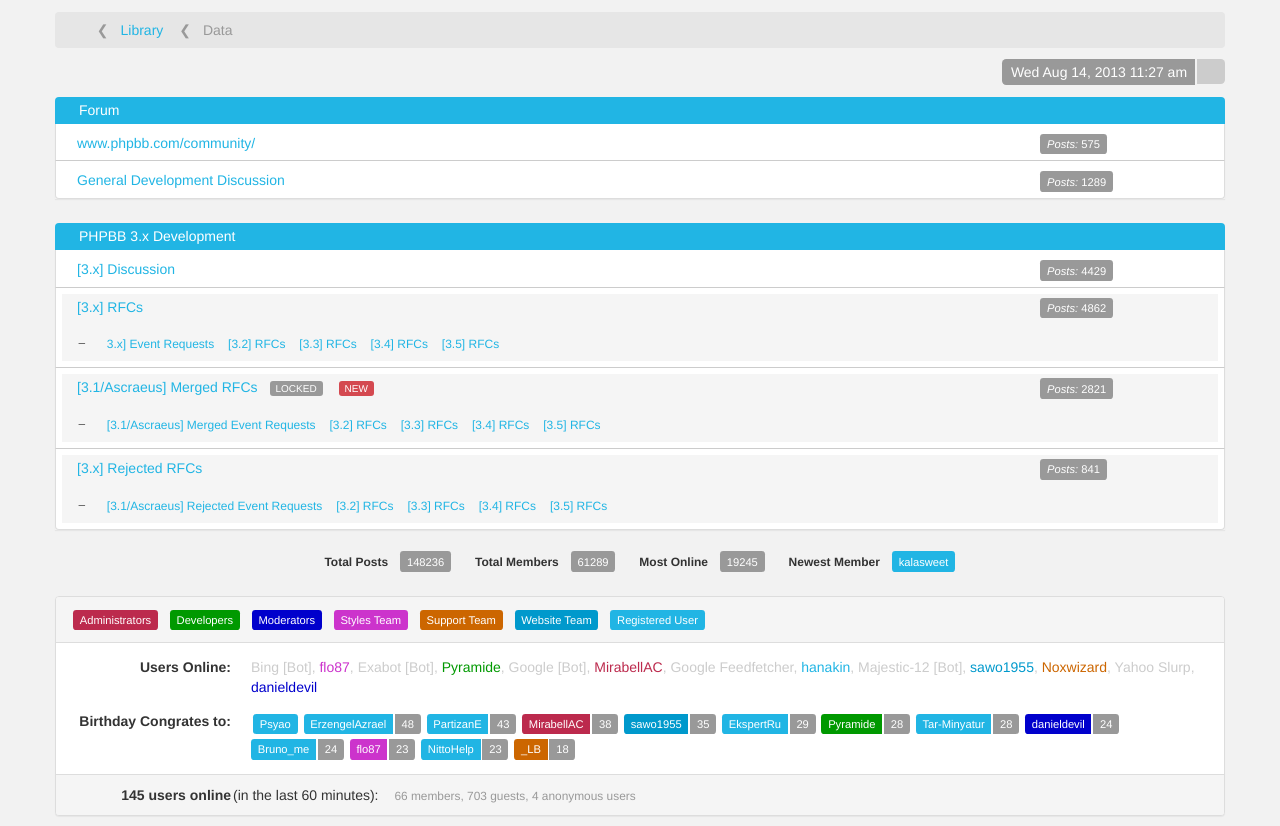
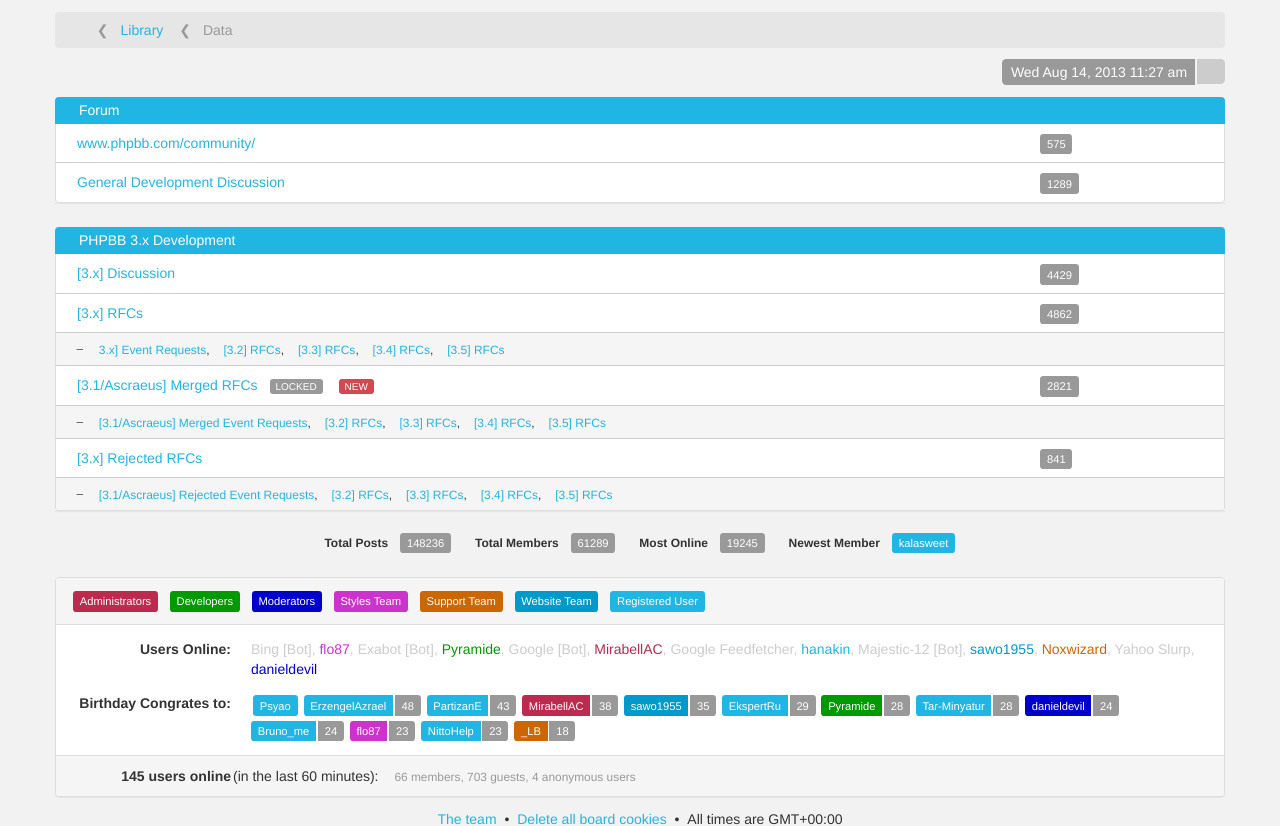
Before and after one commit to hanakin/ProMino, a PHP site: the page made by index.php in a window 1280 px wide. Shown: the part 62-888 px from the top of the page. Run offline with PHP 8.4, Linux system fonts and the light colour scheme; some libraries are stand-ins or nearby versions; some web fonts are replaced.

Commit message:
Re-render theme.css

```diff
--- a/assets/css/theme.css
+++ b/assets/css/theme.css
@@ -3,6 +3,9 @@
    Theme specific Content & alterations
    ==========================================================================
 */
+/*
+ * Label List
+ * --------------------------------------------------*/
 .label-list {
   display: inline-block;
   padding-left: 0;
@@ -70,7 +73,7 @@
 }
 .header > hgroup {
   padding: 7px 12px;
-  margin: 12px 0;
+  margin: 12px 0 0;
   background: #333333;
   border-radius: 6px;
 }
@@ -79,6 +82,11 @@
 }
 .header > hgroup a:hover .glyphicon {
   color: #ffffff;
+}
+@media (min-width: 768px) {
+  .header > hgroup {
+    margin-bottom: 12px;
+  }
 }
 .header-nav > ul {
   margin-top: 7px;
@@ -118,8 +126,10 @@
 .forums {
   margin-bottom: 0;
 }
-.forum {
-  padding-bottom: 24px;
+@media (min-width: 768px) {
+  .forum {
+    padding-bottom: 24px;
+  }
 }
 .forum-name {
   padding: 6px 24px;
@@ -140,7 +150,7 @@
   }
 }
 .forum-row {
-  padding: 6px;
+  padding: 6px 6px 8px;
   background: #ffffff;
   border-bottom: 1px solid #cccccc;
 }
@@ -150,6 +160,9 @@
 .forum-row .h5 {
   margin: 0;
 }
+.forum-row:last-of-type {
+  border-bottom: none;
+}
 .forum-row:hover {
   background: #e6e6e6;
 }
@@ -158,6 +171,9 @@
 }
 .forum-row:hover .forum-recent > a {
   color: #333333;
+}
+.forum:last-of-type .forum-row:last-of-type {
+  border-bottom: 1px solid #dddddd;
 }
 @media (min-width: 768px) {
   .forum-row {
@@ -180,7 +196,7 @@
 }
 .forum-icon {
   font-size: 14px;
-  padding-right: 12px;
+  padding-right: 6px;
 }
 .forum-title:before,
 .forum-title:after {
@@ -222,19 +238,13 @@
   color: #4f9fd0;
   background: #4f9fd0;
 }
-.forum-sub {
-  background: #f5f5f5;
-  padding-left: 1px;
-}
-.forum-sub .label {
-  color: #f5f5f5;
-}
 .forum-description {
   padding-top: 6px;
 }
 .forum-description.popover {
   max-width: 60%;
   left: 40%;
+  float: none;
 }
 .forum-description.popover.bottom {
   margin-top: 35px;
@@ -270,6 +280,17 @@
   padding-top: 4px;
   margin-bottom: 0;
 }
+.forum-recent dfn {
+  font: 0/0 a;
+  color: transparent;
+  text-shadow: none;
+  background-color: transparent;
+  border: 0;
+}
+.forum-recent dfn .glyphicon {
+  font-size: inherit;
+  color: inherit;
+}
 .forum-recent > a {
   color: #cccccc;
 }
@@ -279,6 +300,32 @@
 .forum-recent .popover {
   margin-left: -36px;
   top: -15px;
+}
+.forum-sub {
+  position: relative;
+  top: 8px;
+  margin-left: -6px;
+  margin-right: -6px;
+}
+.forum-sub ul {
+  padding: 6px 0 6px 20px;
+  background: #f5f5f5;
+  border-top: 1px solid #cccccc;
+}
+.forum-sub ul li .h6 {
+  margin: 0;
+}
+.forum-sub ul li .h6:after {
+  content: ", ";
+}
+.forum-sub ul li:last-of-type .h6:after {
+  content: "";
+}
+@media (min-width: 768px) {
+  .forum-row:last-of-type .forum-sub ul {
+    border-bottom-right-radius: 4px;
+    border-bottom-left-radius: 4px;
+  }
 }
 @media (min-width: 992px) {
   .forum-recent:hover .popover {
@@ -360,6 +407,11 @@
     font-size: 14px;
   }
 }
+/*
+ * Custom Theme Styles
+ * --------------------------------------------------*/
+/* Administrator Color
+ * --------------------------------------------------*/
 .admint {
   color: #BC2A4D;
 }
@@ -377,6 +429,8 @@ a.admint .label {
 a.admint .label:hover {
   background: #92213c;
 }
+/* Bot Color
+ * --------------------------------------------------*/
 .bot {
   color: #cccccc;
 }
@@ -394,6 +448,8 @@ a.bot .label {
 a.bot .label:hover {
   background: #b3b3b3;
 }
+/* Developer Color
+ * --------------------------------------------------*/
 .dev {
   color: #009900;
 }
@@ -411,6 +467,8 @@ a.dev .label {
 a.dev .label:hover {
   background: #006600;
 }
+/* Mod Developer Color
+ * --------------------------------------------------*/
 .mod {
   color: #660099;
 }
@@ -428,6 +486,8 @@ a.mod .label {
 a.mod .label:hover {
   background: #440066;
 }
+/* Moderator Color
+ * --------------------------------------------------*/
 .modt {
   color: #0000CC;
 }
@@ -445,6 +505,8 @@ a.modt .label {
 a.modt .label:hover {
   background: #000099;
 }
+/* Styles Team Color
+ * --------------------------------------------------*/
 .stylet {
   color: #CC33CC;
 }
@@ -462,6 +524,8 @@ a.stylet .label {
 a.stylet .label:hover {
   background: #a329a3;
 }
+/* Support Staff Color
+ * --------------------------------------------------*/
 .supt {
   color: #CC6600;
 }
@@ -479,6 +543,8 @@ a.supt .label {
 a.supt .label:hover {
   background: #994d00;
 }
+/* User Color
+ * --------------------------------------------------*/
 .user {
   color: #21b5e4;
 }
@@ -496,6 +562,8 @@ a.user .label {
 a.user .label:hover {
   background: #1794bb;
 }
+/* Web Team Color
+ * --------------------------------------------------*/
 .webt {
   color: #0099CC;
 }
```
